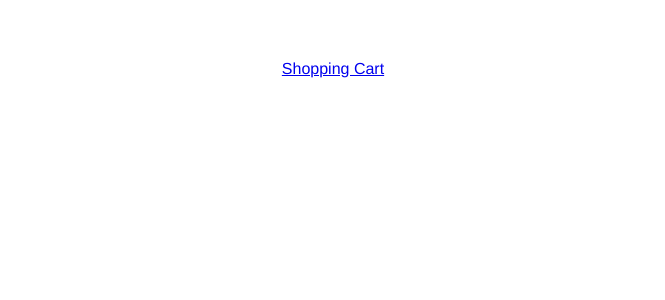
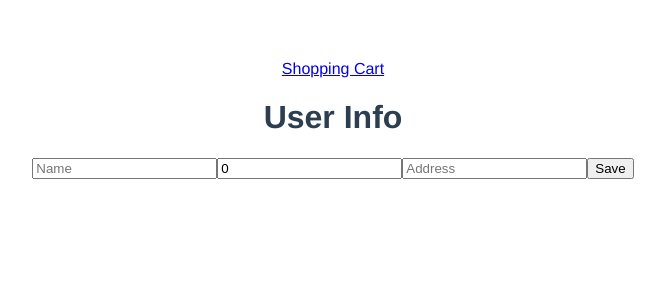
Before and after one commit to edward-hong/learn-vuejs-essentials-livelessons, a Vue app in the folder ecommerce-example/: page /user-info in a window 1280 px wide. Before the commit this address had no page. Shown: the top 300 px of the page, without its empty margins (307-972 px from the left). Built offline with nearby package versions, Linux system fonts and the light colour scheme.

Commit message:
S04L01 Create Forms in Vue

```diff
--- /dev/null
+++ b/ecommerce-example/src/pages/UserInfoPage.vue
@@ -0,0 +1,57 @@
+<template>
+  <div>
+    <h1>User Info</h1>
+    <div v-if="shouldShowValidationErrors">
+      <div v-for="error in validationErrors" :key="error">
+        {{ error }}
+      </div>
+    </div>
+    <div>
+      <input type="text" placeholder="Name" v-model="name" />
+      <input type="number" placeholder="Age" v-model.number="age" />
+      <input type="text" placeholder="Address" v-model="address" />
+      <button @click="displayData">Save</button>
+    </div>
+  </div>
+</template>
+
+<script>
+  export default {
+    name: 'UserInfoPage',
+    data() {
+      return {
+        name: '',
+        age: 0,
+        address: '',
+        shouldShowValidationErrors: false,
+      }
+    },
+    methods: {
+      displayData() {
+        this.shouldShowValidationErrors = true
+        alert(
+          `name is ${this.name}, age is ${this.age}, address is ${this.address}`
+        )
+      },
+    },
+    computed: {
+      validationErrors() {
+        let errors = []
+
+        if (this.name.length < 2) {
+          errors.push('Please enter a name longer than 2 characters')
+        }
+
+        if (this.age < 16) {
+          errors.push('Age must be 16 or greater')
+        }
+
+        if (this.address.length < 5) {
+          errors.push('Please enter an address longer than 4 characters')
+        }
+
+        return errors
+      },
+    },
+  }
+</script>
--- a/ecommerce-example/src/router.js
+++ b/ecommerce-example/src/router.js
@@ -3,11 +3,13 @@ import { createWebHistory, createRouter } from 'vue-router'
 import ProductsListPage from './pages/ProductsListPage'
 import ProductDetailPage from './pages/ProductDetailPage'
 import ShoppingCartPage from './pages/ShoppingCartPage'
+import UserInfoPage from './pages/UserInfoPage'
 
 const routes = [
   { path: '/', component: ProductsListPage },
   { path: '/products/:id', component: ProductDetailPage },
   { path: '/cart', component: ShoppingCartPage },
+  { path: '/user-info', component: UserInfoPage },
 ]
 
 const router = createRouter({
```
